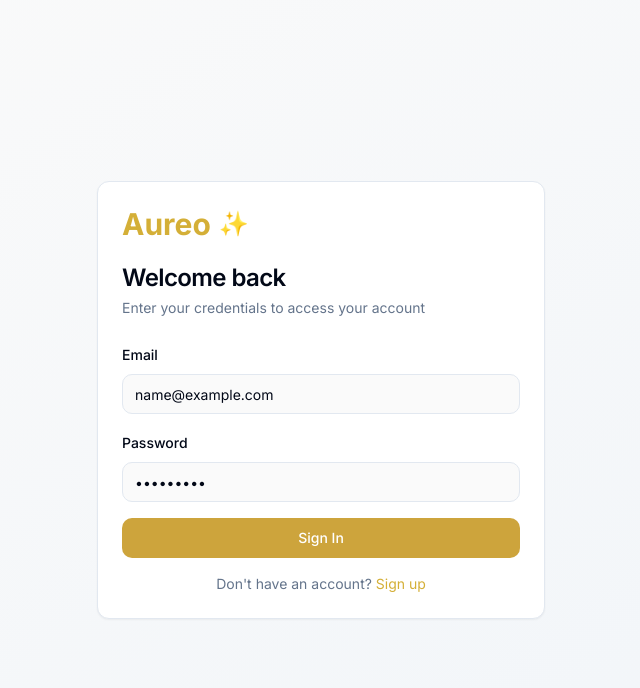
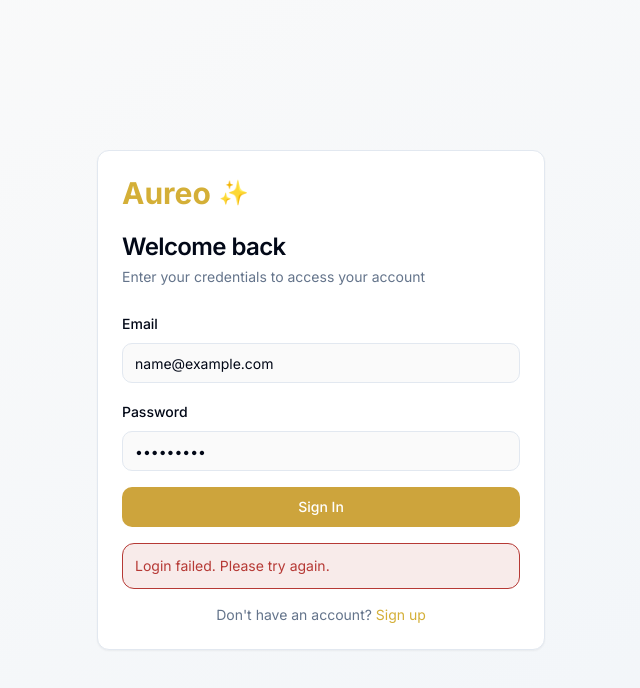
Before and after one commit to Androidzpro/aureo, a React (Vite) app: page /login in a window 1280 px wide. Both pictures are taken after typing "name@example.com", "Sample123" into the empty fields and a click on the button "Sign In". Shown: the top 688 px of the page, without its empty margins (319-959 px from the left). Built offline with nearby package versions, Linux system fonts and the light colour scheme; no server answers.

Commit message:
✨ Add error handling to auth forms

```diff
--- a/src/pages/LoginPage.tsx
+++ b/src/pages/LoginPage.tsx
@@ -21,6 +21,7 @@ export default function LoginPage() {
   const navigate = useNavigate()
   const { login } = useAuth()
   const [isLoading, setIsLoading] = useState(false)
+  const [error, setError] = useState('')
 
   const {
     register,
@@ -33,10 +34,11 @@ export default function LoginPage() {
   const onSubmit = async (data: LoginFormData) => {
     try {
       setIsLoading(true)
+      setError('')
       await login(data.email, data.password)
       navigate('/')
-    } catch (error) {
-      console.error('Login failed:', error)
+    } catch (err: any) {
+      setError(err.response?.data?.message || 'Login failed. Please try again.')
     } finally {
       setIsLoading(false)
     }
@@ -92,6 +94,12 @@ export default function LoginPage() {
             </Button>
           </form>
 
+          {error && (
+            <div className="mt-4 p-3 bg-destructive/10 border border-destructive rounded-lg text-sm text-destructive">
+              {error}
+            </div>
+          )}
+
           <div className="mt-4 text-center text-sm">
             <span className="text-muted-foreground">Don't have an account? </span>
             <Link to="/register" className="text-aureo hover:underline">
--- a/src/pages/RegisterPage.tsx
+++ b/src/pages/RegisterPage.tsx
@@ -9,6 +9,7 @@ import { Input } from '@/components/ui/input'
 import { Label } from '@/components/ui/label'
 import { Card, CardContent, CardDescription, CardHeader, CardTitle } from '@/components/ui/card'
 import { useAuth } from '@/contexts/AuthContext'
+import { useToast } from '@/components/ui/toast'
 
 const registerSchema = z.object({
   name: z.string().min(2, 'Name must be at least 2 characters'),
@@ -26,6 +27,7 @@ export default function RegisterPage() {
   const navigate = useNavigate()
   const { register: registerUser } = useAuth()
   const [isLoading, setIsLoading] = useState(false)
+  const [error, setError] = useState('')
 
   const {
     register,
@@ -38,10 +40,11 @@ export default function RegisterPage() {
   const onSubmit = async (data: RegisterFormData) => {
     try {
       setIsLoading(true)
+      setError('')
       await registerUser(data.name, data.email, data.password)
       navigate('/')
-    } catch (error) {
-      console.error('Registration failed:', error)
+    } catch (err: any) {
+      setError(err.response?.data?.message || 'Registration failed. Please try again.')
     } finally {
       setIsLoading(false)
     }
@@ -122,6 +125,12 @@ export default function RegisterPage() {
             </Button>
           </form>
 
+          {error && (
+            <div className="mt-4 p-3 bg-destructive/10 border border-destructive rounded-lg text-sm text-destructive">
+              {error}
+            </div>
+          )}
+
           <div className="mt-4 text-center text-sm">
             <span className="text-muted-foreground">Already have an account? </span>
             <Link to="/login" className="text-aureo hover:underline">
```
